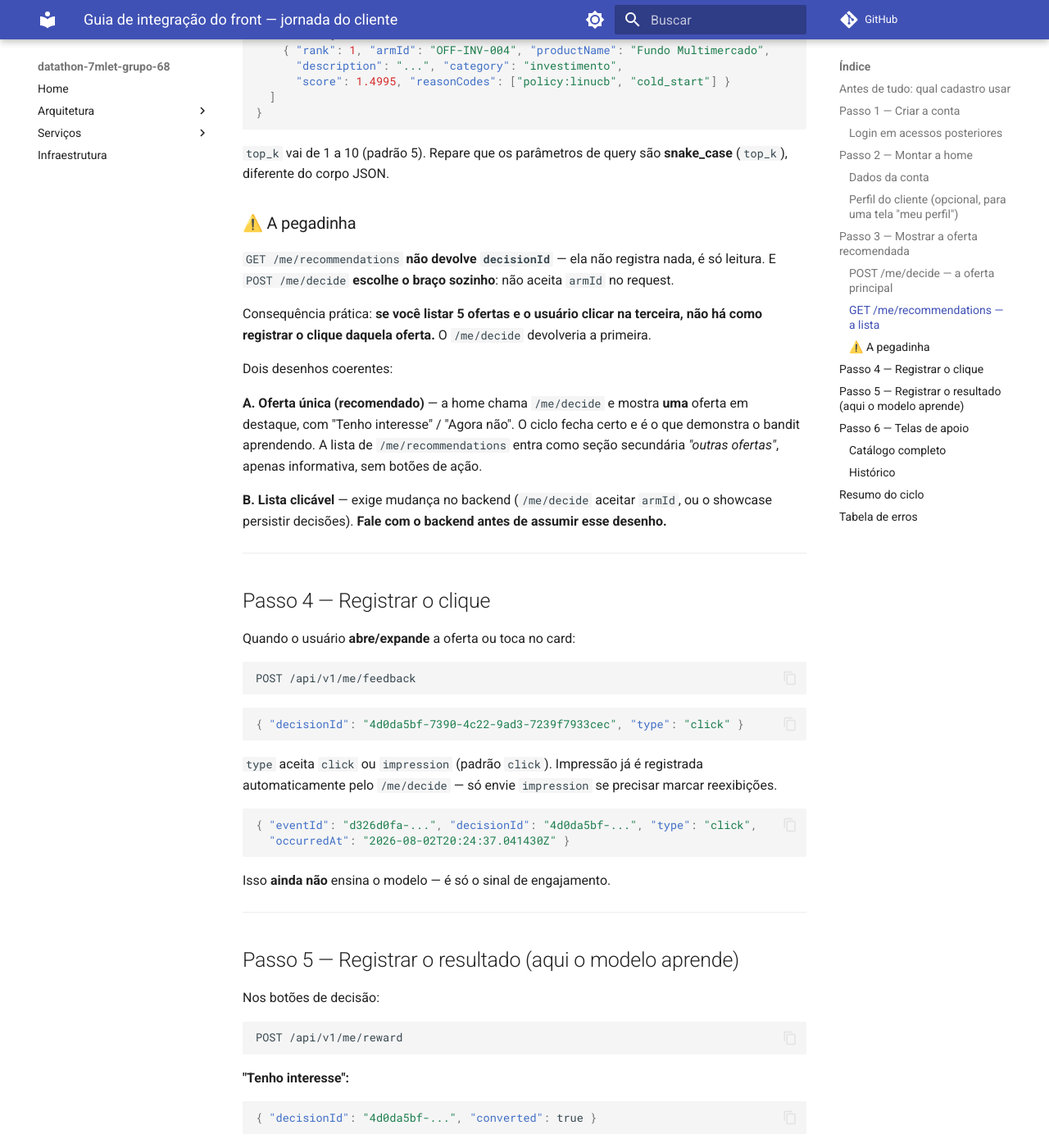
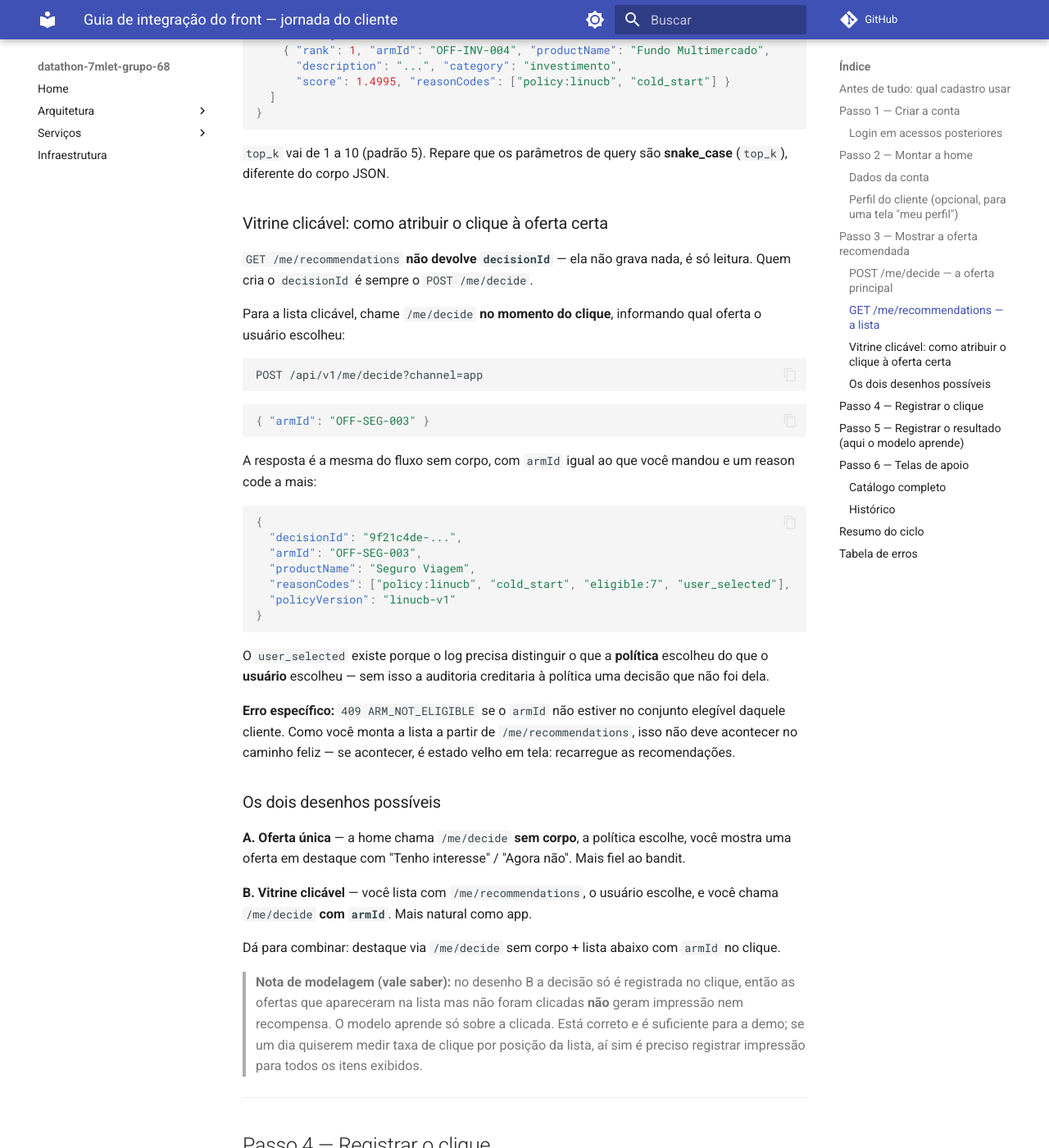
Before and after one commit to JabuS2/datathon-7mlet-grupo-68, an MkDocs documentation site: the page built from docs/front-integration.md, in a window 1280 px wide and 1400 px high, scrolled down 3704 px. Shown: the whole window at 82% size. Built offline with MkDocs 1.6.1 and Material for MkDocs 9.7.7, drawn with Linux system fonts in a browser that asks for light colours; comment, search, counter and statistics services are not loaded; some of the changed text lies outside the part shown.

Commit message:
feat(api): vitrine clicável — /decide aceita a oferta escolhida pelo usuário
Antes o front só conseguia fechar o ciclo com uma oferta única: /me/recommendations
não devolve decisionId (é leitura pura) e /me/decide escolhia o braço sozinho, então
listar N ofertas e clicar na terceira não tinha como atribuir o clique.

`armId` opcional no corpo resolve. Omitido, a política escolhe o topo do ranking —
comportamento inalterado, o corpo do /me/decide é opcional para não quebrar quem já
chama sem ele. Informado, serve a oferta escolhida e acrescenta `user_selected` aos
reasonCodes: o log auditável precisa distinguir decisão da política de escolha do
usuário, senão credita à política uma decisão que não foi dela.

Elegibilidade continua valendo — braço fora do conjunto elegível devolve
409 ARM_NOT_ELIGIBLE, para que escolher da lista não vire brecha para burlar o filtro
de suitability.

Três testes de integração: atribuição do clique à oferta escolhida, corpo ausente
mantendo o fluxo antigo, e a guarda de elegibilidade. Guia do front e contratos
atualizados com os dois desenhos possíveis.

Co-Authored-By: Claude Opus 5 <noreply@anthropic.com>

````diff
--- a/docs/front-integration.md
+++ b/docs/front-integration.md
@@ -175,23 +175,56 @@ GET /api/v1/me/recommendations?top_k=5&channel=app
 `top_k` vai de 1 a 10 (padrão 5). Repare que os parâmetros de query são **snake_case** (`top_k`),
 diferente do corpo JSON.
 
-### ⚠️ A pegadinha
+### Vitrine clicável: como atribuir o clique à oferta certa
 
-`GET /me/recommendations` **não devolve `decisionId`** — ela não registra nada, é só leitura.
-E `POST /me/decide` **escolhe o braço sozinho**: não aceita `armId` no request.
+`GET /me/recommendations` **não devolve `decisionId`** — ela não grava nada, é só leitura. Quem
+cria o `decisionId` é sempre o `POST /me/decide`.
 
-Consequência prática: **se você listar 5 ofertas e o usuário clicar na terceira, não há como
-registrar o clique daquela oferta.** O `/me/decide` devolveria a primeira.
+Para a lista clicável, chame `/me/decide` **no momento do clique**, informando qual oferta o
+usuário escolheu:
 
-Dois desenhos coerentes:
+```http
+POST /api/v1/me/decide?channel=app
+```
+```json
+{ "armId": "OFF-SEG-003" }
+```
 
-**A. Oferta única (recomendado)** — a home chama `/me/decide` e mostra **uma** oferta em
-destaque, com "Tenho interesse" / "Agora não". O ciclo fecha certo e é o que demonstra o bandit
-aprendendo. A lista de `/me/recommendations` entra como seção secundária *"outras ofertas"*,
-apenas informativa, sem botões de ação.
+A resposta é a mesma do fluxo sem corpo, com `armId` igual ao que você mandou e um reason code
+a mais:
 
-**B. Lista clicável** — exige mudança no backend (`/me/decide` aceitar `armId`, ou o showcase
-persistir decisões). **Fale com o backend antes de assumir esse desenho.**
+```json
+{
+  "decisionId": "9f21c4de-...",
+  "armId": "OFF-SEG-003",
+  "productName": "Seguro Viagem",
+  "reasonCodes": ["policy:linucb", "cold_start", "eligible:7", "user_selected"],
+  "policyVersion": "linucb-v1"
+}
+```
+
+O `user_selected` existe porque o log precisa distinguir o que a **política** escolheu do que o
+**usuário** escolheu — sem isso a auditoria creditaria à política uma decisão que não foi dela.
+
+**Erro específico:** `409 ARM_NOT_ELIGIBLE` se o `armId` não estiver no conjunto elegível daquele
+cliente. Como você monta a lista a partir de `/me/recommendations`, isso não deve acontecer no
+caminho feliz — se acontecer, é estado velho em tela: recarregue as recomendações.
+
+### Os dois desenhos possíveis
+
+**A. Oferta única** — a home chama `/me/decide` **sem corpo**, a política escolhe, você mostra
+uma oferta em destaque com "Tenho interesse" / "Agora não". Mais fiel ao bandit.
+
+**B. Vitrine clicável** — você lista com `/me/recommendations`, o usuário escolhe, e você chama
+`/me/decide` **com `armId`**. Mais natural como app.
+
+Dá para combinar: destaque via `/me/decide` sem corpo + lista abaixo com `armId` no clique.
+
+> **Nota de modelagem (vale saber):** no desenho B a decisão só é registrada no clique, então as
+> ofertas que apareceram na lista mas não foram clicadas **não** geram impressão nem recompensa.
+> O modelo aprende só sobre a clicada. Está correto e é suficiente para a demo; se um dia
+> quiserem medir taxa de clique por posição da lista, aí sim é preciso registrar impressão para
+> todos os itens exibidos.
 
 ---
 
@@ -284,6 +317,8 @@ auditado. Serve para um "minhas recomendações anteriores" ou para a tela de tr
 
 ## Resumo do ciclo
 
+**Oferta única:**
+
 ```
 POST /onboarding              → accessToken (não use /register!)
    ↓
@@ -297,6 +332,22 @@ POST /me/reward               → { decisionId, converted: true|false }   [model
 POST /me/decide               → próxima oferta, já com o aprendizado
 ```
 
+**Vitrine clicável:**
+
+```
+POST /onboarding                    → accessToken
+   ↓
+GET  /me/recommendations?top_k=5    → lista para renderizar (sem decisionId)
+   ↓  usuário clica no card da 3ª oferta
+POST /me/decide  { armId: "OFF-..." } → decisionId   [reason code: user_selected]
+   ↓
+POST /me/feedback  { decisionId, type: "click" }
+   ↓  usuário decide
+POST /me/reward    { decisionId, converted: true|false }   [modelo aprende]
+   ↓
+GET  /me/recommendations            → lista reordenada pelo aprendizado
+```
+
 ## Tabela de erros
 
 | Código | `code` | O que fazer no front |
@@ -306,6 +357,7 @@ POST /me/decide               → próxima oferta, já com o aprendizado
 | 403 | `NOT_DECISION_OWNER` | bug de estado — o `decisionId` não é do usuário logado |
 | 403 | `ROLE_NOT_ALLOWED` | rota de operador; esconda do cliente |
 | 404 | `DECISION_NOT_FOUND` | `decisionId` inválido ou expirado do estado local |
+| 409 | `ARM_NOT_ELIGIBLE` | `armId` fora do conjunto elegível — recarregue `/me/recommendations` |
 | 409 | `NO_CLIENT_PROFILE` | conta criada por `/register` — precisa vir do `/onboarding` |
 | 409 | `NO_ELIGIBLE_ARM` | estado vazio: "nenhuma oferta disponível agora" |
 | 409 | `EMAIL_EXISTS` | "e-mail já cadastrado" |
````
Also changed, not shown: docs/api-contracts.md (+6 -1 lines), 6 other files.
